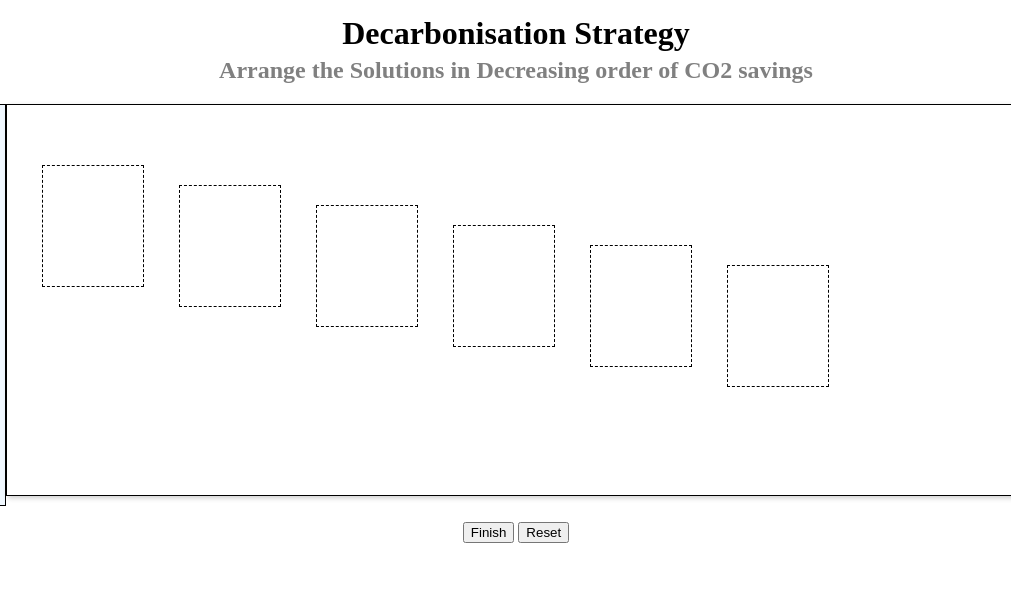
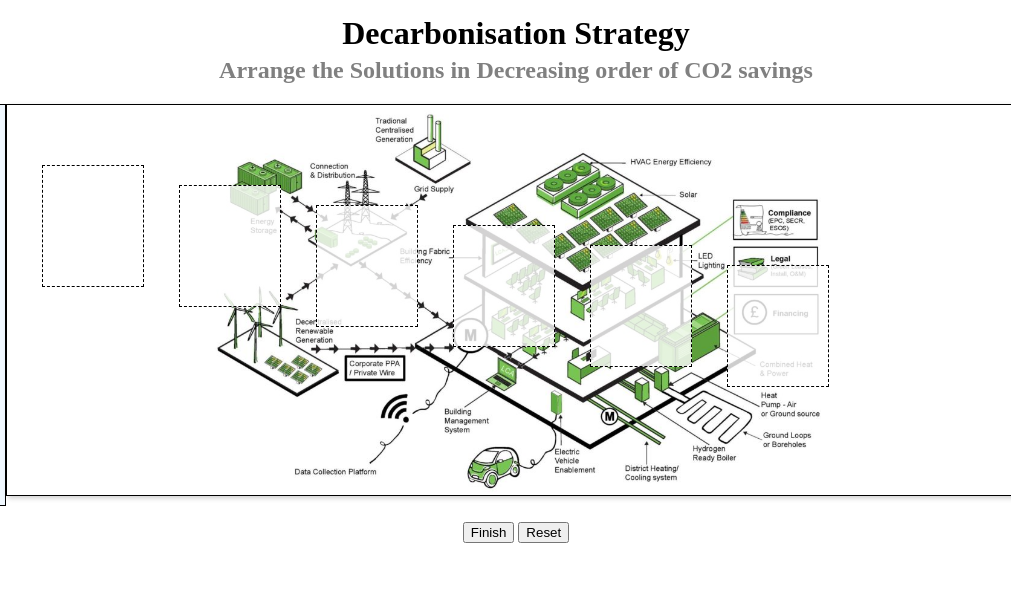
Before and after one commit to milanthottathil/decarbonisation-game, a plain HTML site: page index.html in a window 1280 px wide. Shown: the full height of the page, 124-1135 px from the left. Drawn offline with Linux system fonts and the light colour scheme; files whose address does not match are found by name.

Commit message:
Update index.html

```diff
--- a/index.html
+++ b/index.html
@@ -97,7 +97,7 @@
             border: 1px solid #000;    /* This will put the content inside a box */
             padding: 20px;             /* Add some padding inside the box */
             box-shadow: 2px 2px 5px rgba(0, 0, 0, 0.2);   /* Optional: Adds a subtle shadow for a better look */
-            background-image: url('./Images/Box bac.jpg');
+            background-image: url('Box bac.jpg');
             background-size: contain;  /* this will ensure the image covers the entire tile box */
             background-position: center;  /* this centers the image in the tile box */
             background-repeat: no-repeat;  /* this will prevent the image from repeating if it's smaller than the tile box*/
```
